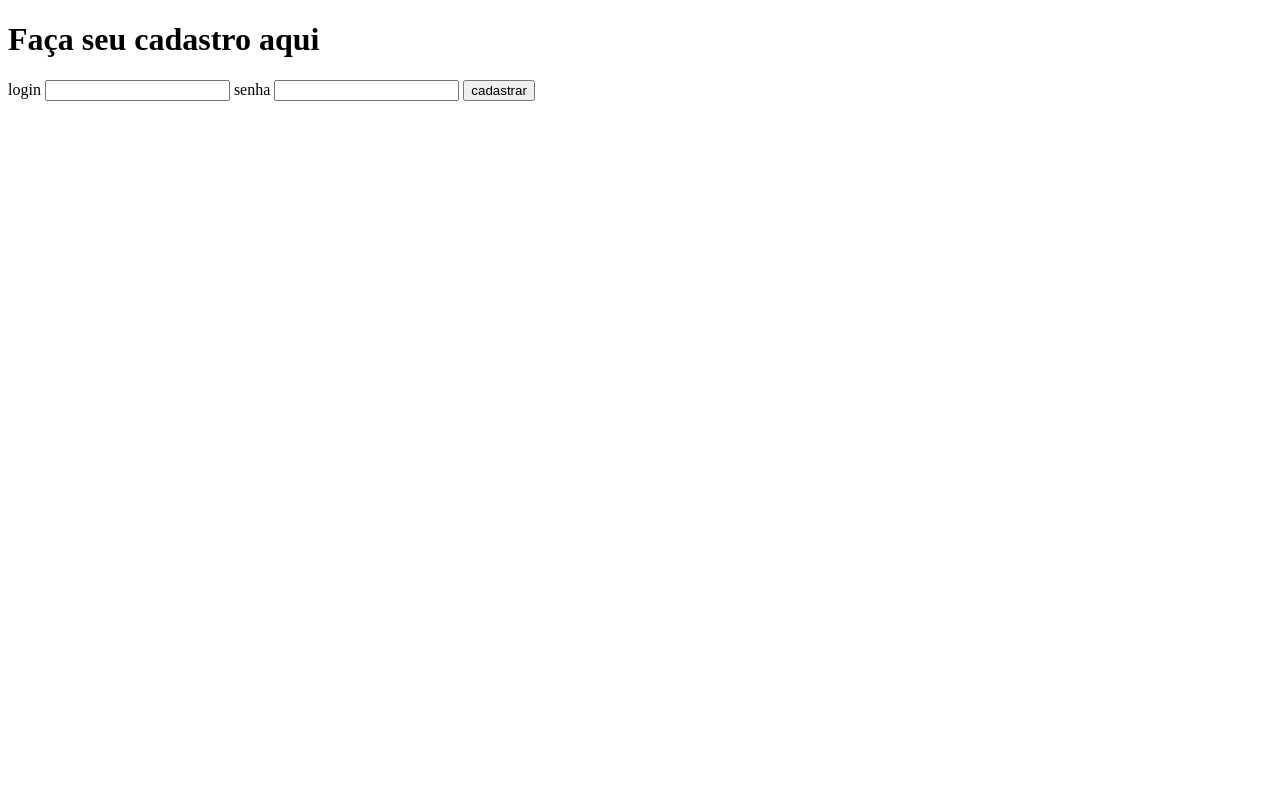
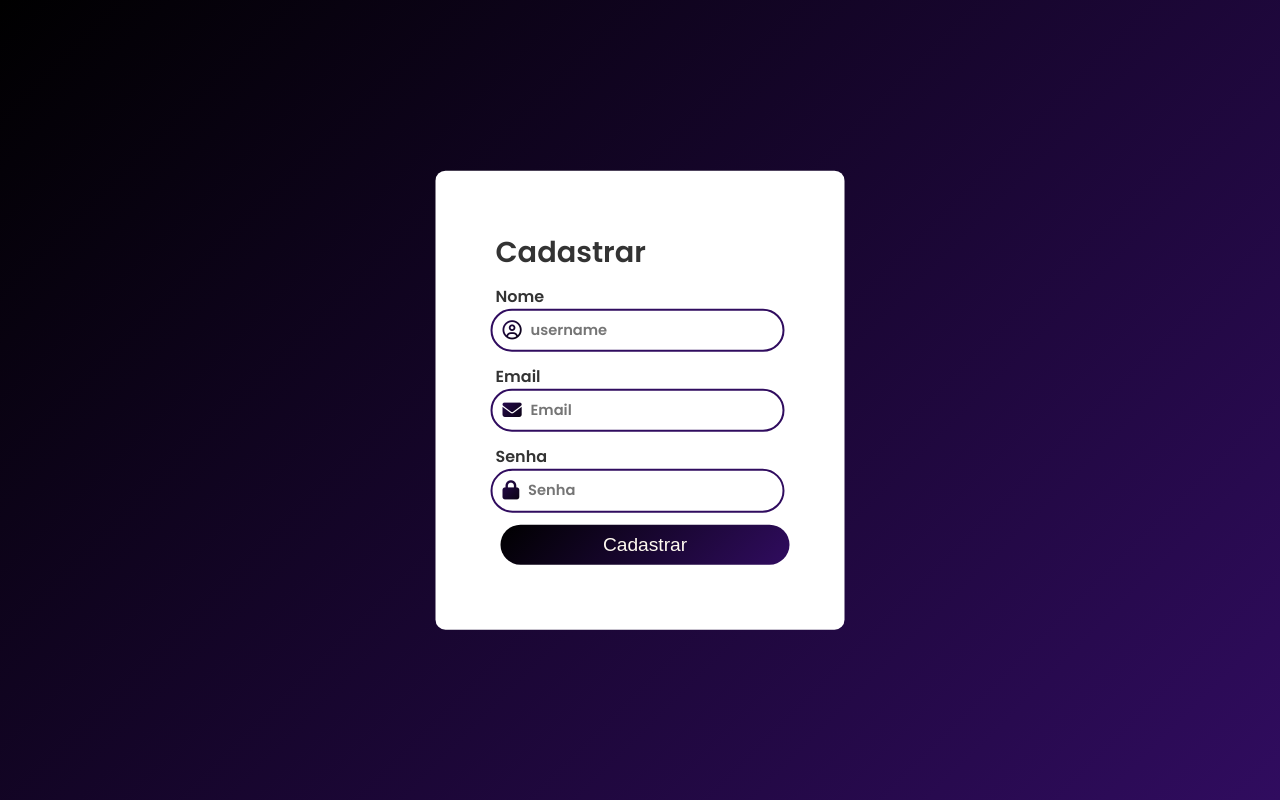
Before and after one commit to Silviojrr/ProjetoGilson, a website: page cadastro.html in a window 1280 px wide. Drawn offline with Linux system fonts and the light colour scheme.

Commit message:
tela de cadastro

```diff
--- a/cadastro.html
+++ b/cadastro.html
@@ -4,18 +4,44 @@
     <meta charset="UTF-8">
     <meta http-equiv="X-UA-Compatible" content="IE=edge">
     <meta name="viewport" content="width=device-width, initial-scale=1.0">
-    <title>Document</title>
+    <link rel="stylesheet" href="css/cadastro.css">
+    <script src="https://kit.fontawesome.com/22aca25b85.js" crossorigin="anonymous"></script>
+    <title>Cadastro</title>
 </head>
 <body>
-    <h1>Faça seu cadastro aqui</h1>
+    <div id= "form">
     <form action="">
-        <label for="">
-            login
-        </label>
-        <input type="text">
-        <label for="">senha</label>
-        <input type="password">
-        <button>cadastrar</button>
-    </form>
+          <h2 class="title">Cadastrar</h2>
+           <label for="username">Nome</label>
+
+           <div class="input" >
+                <i class="fa fa-user-circle-o" aria-hidden="true"></i>
+               <input id ="username" name="username" placeholder="username" type="text">
+           </div>
+                <label for="">Email</label>
+
+                <div class="input">
+                    <i class="fa-solid fa-envelope"></i>
+                    <input id = "Email" name="Email"   placeholder="Email"  type="text">
+
+                </div>
+                <label for="">Senha</label>
+
+                <div class="input">
+                    <i class="fa-solid fa-lock"></i>
+                    <input id = "Senha" name="Senha"   placeholder="Senha"  type="password">
+
+                </div>
+                <div id = "btn">
+                    <button type="submit">Cadastrar </button>
+
+
+                </div>
+
+        </form>
+
+</div>
+
+
 </body>
 </html>
--- /dev/null
+++ b/css/cadastro.css
@@ -0,0 +1,109 @@
+@import url('https://fonts.googleapis.com/css2?family=Poppins:wght@600&display=swap');
+*{
+
+margin: 0;
+padding:0;
+
+}
+body{
+    width: 100%;
+    height: 100vh;
+    font-family: 'Poppins',sans-serif;
+    background: linear-gradient(-45deg,#300c5f,black);
+}
+
+#form{
+position: relative;
+top: 50%;
+left: 50%;
+transform: translate(-50%,-50%);
+background: rgb(255, 255, 255);
+border-radius: 10px;
+padding: 60px;
+width: min-content;
+align-items: center;
+color: rgba(0, 0, 0, 0.8);
+animation: iniciar 1.6s ease-out;
+pointer-events: all;
+
+}
+.title{
+font-size: 1.8em;
+color:rgba(0, 0, 0, 0.8);
+margin-bottom:10px;
+
+}
+.input{
+min-width: 280px;
+border-radius: 22px;
+border: 2px #300c5f  solid;
+padding: 5px;
+margin: 0px 0px 12px -5px;
+
+
+}
+.input i{
+    font-size: 1.2em;
+    padding: 5px;
+    background: -webkit-linear-gradient(-45deg,#300c5f,black);
+    -webkit-background-clip:text;
+    -webkit-text-fill-color: transparent;
+
+
+}
+.input input{
+    width: 80%;
+    border: none;
+    outline: none;
+    font-family: 'Poppins',sans-serif;
+    transform: translatey(-10%);
+    color: #300c5f ;
+    font-size: 11pt;
+
+
+
+}
+#btn{
+margin: 5px;
+width: 100%;
+text-align:center;
+
+
+}
+#btn button {
+    font-family: 'Poppins' sans-serif;
+    background: linear-gradient(-45deg,#300c5f,black);
+    width: 100%;
+    height: 40px;
+    border: none;
+    font-size: 1.2em;
+    color: floralwhite;
+    border-radius: 20px;
+    outline: none;
+    cursor: pointer;
+}
+#btn button:hover{
+
+background: linear-gradient(-45deg,#4c2580,rgb(37, 35, 35));
+
+
+}
+
+@keyframes iniciar {
+    0%{
+        top: 20%;
+        opacity: 0;
+        pointer-events: none;
+
+
+
+
+    }
+    100%{
+        top: 50%;
+        opacity: 100%;
+        pointer-events: all;
+
+
+    }
+}
```
